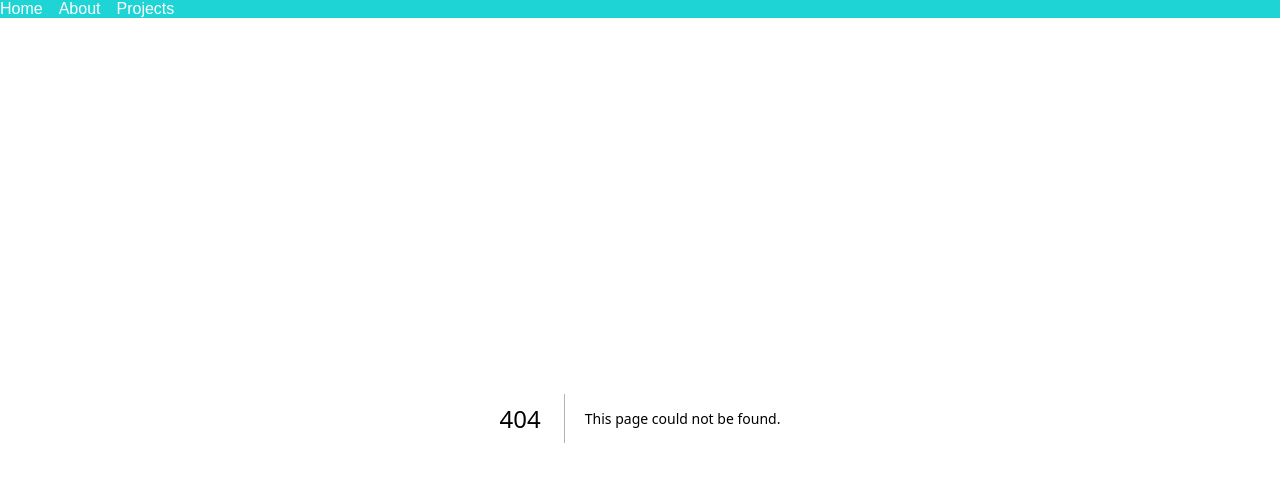
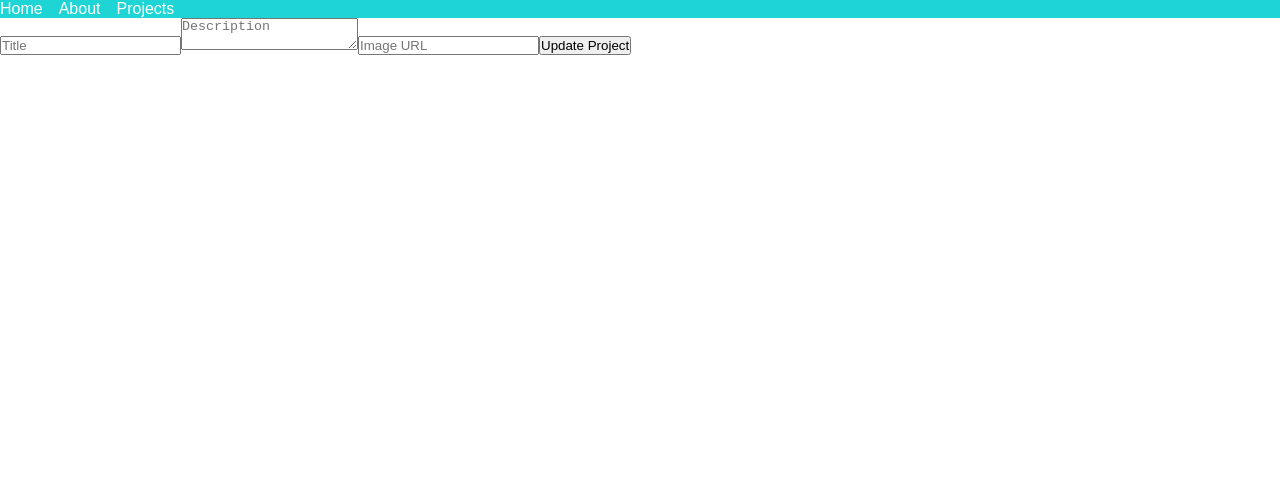
Before and after one commit to Mt-Rasmus/next-portfolio, a Next.js app: page /admin/projects/1/edit in a window 1280 px wide. Before the commit this address had no page. Shown: the top 482 px of the page. Built offline with nearby package versions, Linux system fonts and the light colour scheme; no server answers.

Commit message:
feat: implement primitive admin page base and project form for add/editing/deleting project entries

```diff
--- /dev/null
+++ b/src/app/admin/projects/[id]/edit/page.tsx
@@ -0,0 +1,9 @@
+import ProjectForm from "@/app/components/ProjectForm";
+
+export default function EditProjectPage({
+  params,
+}: {
+  params: { id: string };
+}) {
+  return <ProjectForm mode="edit" id={params.id} />;
+}
--- /dev/null
+++ b/src/app/admin/projects/new/page.tsx
@@ -0,0 +1,5 @@
+import ProjectForm from "@/app/components/ProjectForm";
+
+export default function NewProjectPage() {
+  return <ProjectForm mode="new" />;
+}
--- /dev/null
+++ b/src/app/components/ProjectForm.tsx
@@ -0,0 +1,35 @@
+"use client";
+import { createProject, updateProject } from "@/app/services/api";
+import { type Project } from "@/app/types/project";
+
+export default function ProjectForm({
+  mode,
+  id,
+}: {
+  mode?: "new" | "edit";
+  id?: string;
+}) {
+  const handleSubmit = (e: React.FormEvent) => {
+    e.preventDefault();
+    const formData = new FormData(e.target as HTMLFormElement);
+    const title = formData.get("title") as string;
+    const description = formData.get("description") as string;
+    const imageUrl = formData.get("imageURL") as string;
+    if (mode === "new") {
+      createProject({ title, description, imageUrl } as Project);
+    } else {
+      updateProject({ id, title, description, imageUrl } as Project);
+    }
+    console.log({ title, description, imageUrl });
+  };
+  return (
+    <form onSubmit={handleSubmit}>
+      <input type="text" name="title" placeholder="Title" />
+      <textarea name="description" placeholder="Description"></textarea>
+      <input type="text" name="imageURL" placeholder="Image URL" />
+      <button type="submit">
+        {mode === "new" ? "Create Project" : "Update Project"}
+      </button>
+    </form>
+  );
+}
```
Also changed, not shown: src/app/admin/page.tsx (added, +21 -0 lines).
